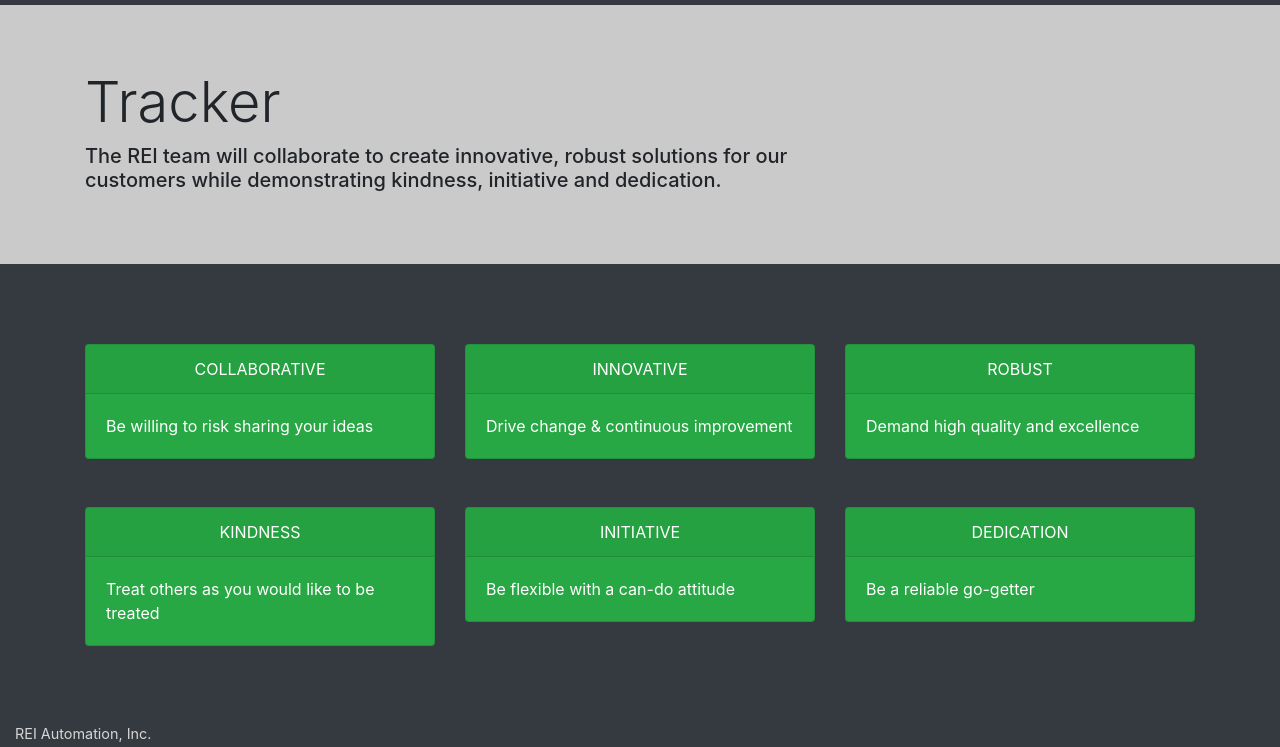
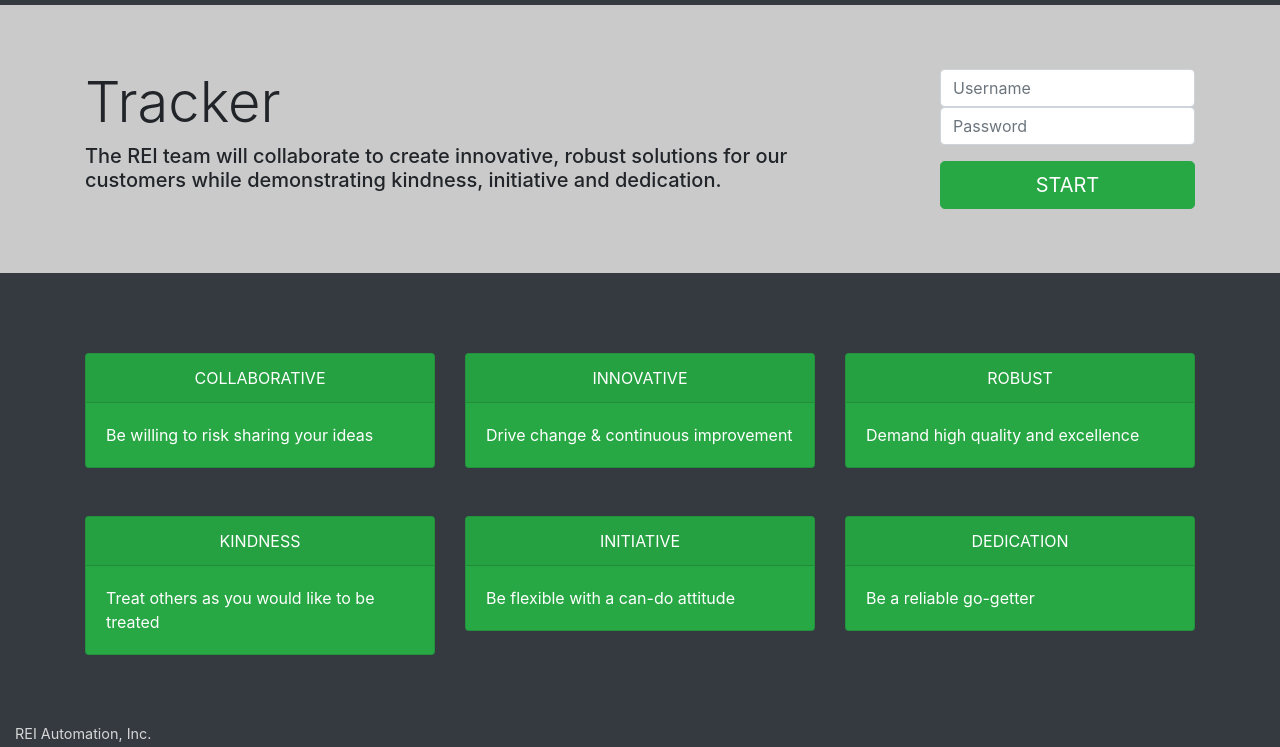
Before and after one commit to JamesH1015/Tracker, a website: page page_apps/welcome.html in a window 1280 px wide. Shown: the part 53-800 px from the top of the page. Drawn offline with Linux system fonts and the light colour scheme.

Commit message:
Use sign-in form

```diff
--- a/page_apps/css/tracker.css
+++ b/page_apps/css/tracker.css
@@ -17,6 +17,12 @@ img.brand {
   background-color: rgb(202, 202, 202);
 }
 
+input:focus, button:focus {
+  outline: none !important;
+  box-shadow: none !important;
+  border-color: springgreen !important;
+}
+
 footer {
   z-index: 1;
   height: 28px;
--- a/page_apps/welcome.html
+++ b/page_apps/welcome.html
@@ -46,7 +46,16 @@
         <h5>The REI team will collaborate to create innovative, robust solutions for our customers while demonstrating kindness, initiative and dedication.</h5>
       </div>
       <div class="col-sm-1 col-md-1 col-lg-1"></div>
-      <div class="col-sm-5 col-md-4 col-lg-3"></div>
+      <div class="col-sm-5 col-md-4 col-lg-3">
+        <!-- Login Form -->
+        <form>
+          <div class="form-group">
+            <input type="text" id="inp-username" class="form-control" placeholder="Username">
+            <input type="password" id="inp-password" class="form-control" placeholder="Password">
+          </div>
+          <button type="button" id="btn-start" class="btn btn-lg btn-success btn-block">START</button>
+        </form>
+      </div>
     </div>
   </div>
 </div>
```
